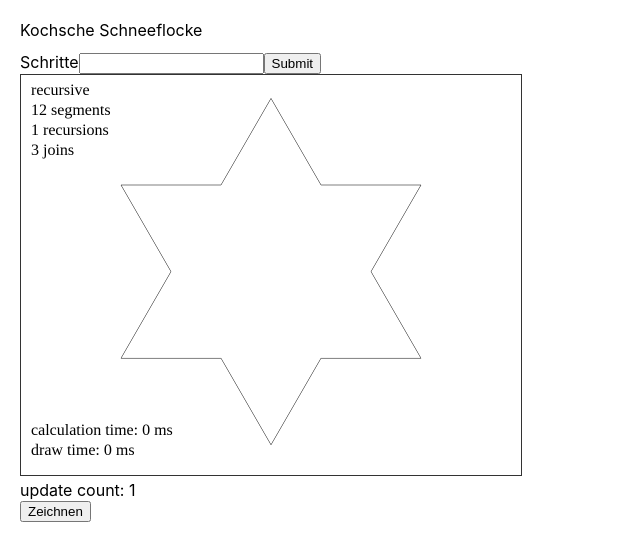
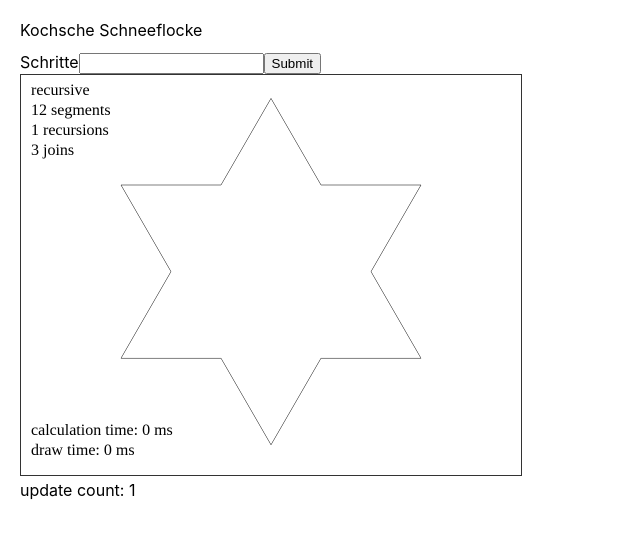
Before and after one commit to sgrandner/koch-showflake, a React (Create React App) app: page / in a window 1280 px wide. Shown: the top 560 px of the page, without its empty margins (0-640 px from the left). Built offline with nearby package versions, Linux system fonts and the light colour scheme; the HTML template or start-up script is replaced by a standard one.

Commit message:
fixed update of calculated values for drawing

```diff
--- a/src/KochSnowflake/KochSnowflake.tsx
+++ b/src/KochSnowflake/KochSnowflake.tsx
@@ -25,17 +25,6 @@ class KochSnowflake extends React.Component<KochSnowflakeProps> {
     iterationCount = 0;
     joinCount = 0;
     calculationTime = 0;
-
-    constructor(props: KochSnowflakeProps) {
-
-        super(props);
-        this.calculate();
-    }
-
-    getSnapshotBeforeUpdate() {
-
-        this.calculate();
-    }
 
     calculate() {
 
@@ -122,6 +111,8 @@ class KochSnowflake extends React.Component<KochSnowflakeProps> {
 
     render() {
 
+        this.calculate();
+
         return (
             <div>
                 <KochSnowflakeSettings onSubmit={this.submit.bind(this)}/>
@@ -135,7 +126,6 @@ class KochSnowflake extends React.Component<KochSnowflakeProps> {
                     joinCount={this.joinCount}
                     rule={this.rule}
                 />
-                <button onClick={this.calculate.bind(this)}>Zeichnen</button>
             </div>
         );
     }
```
